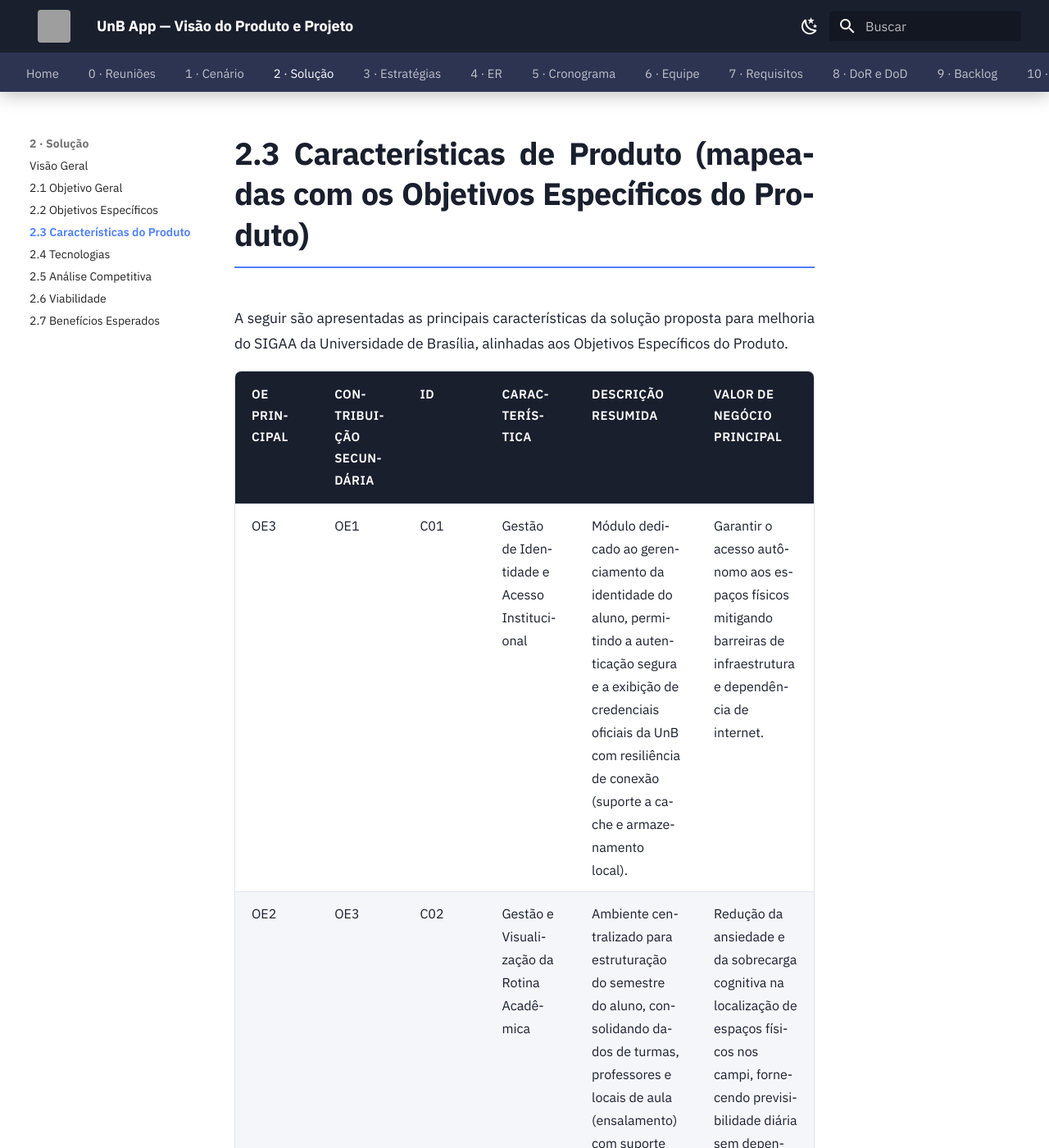
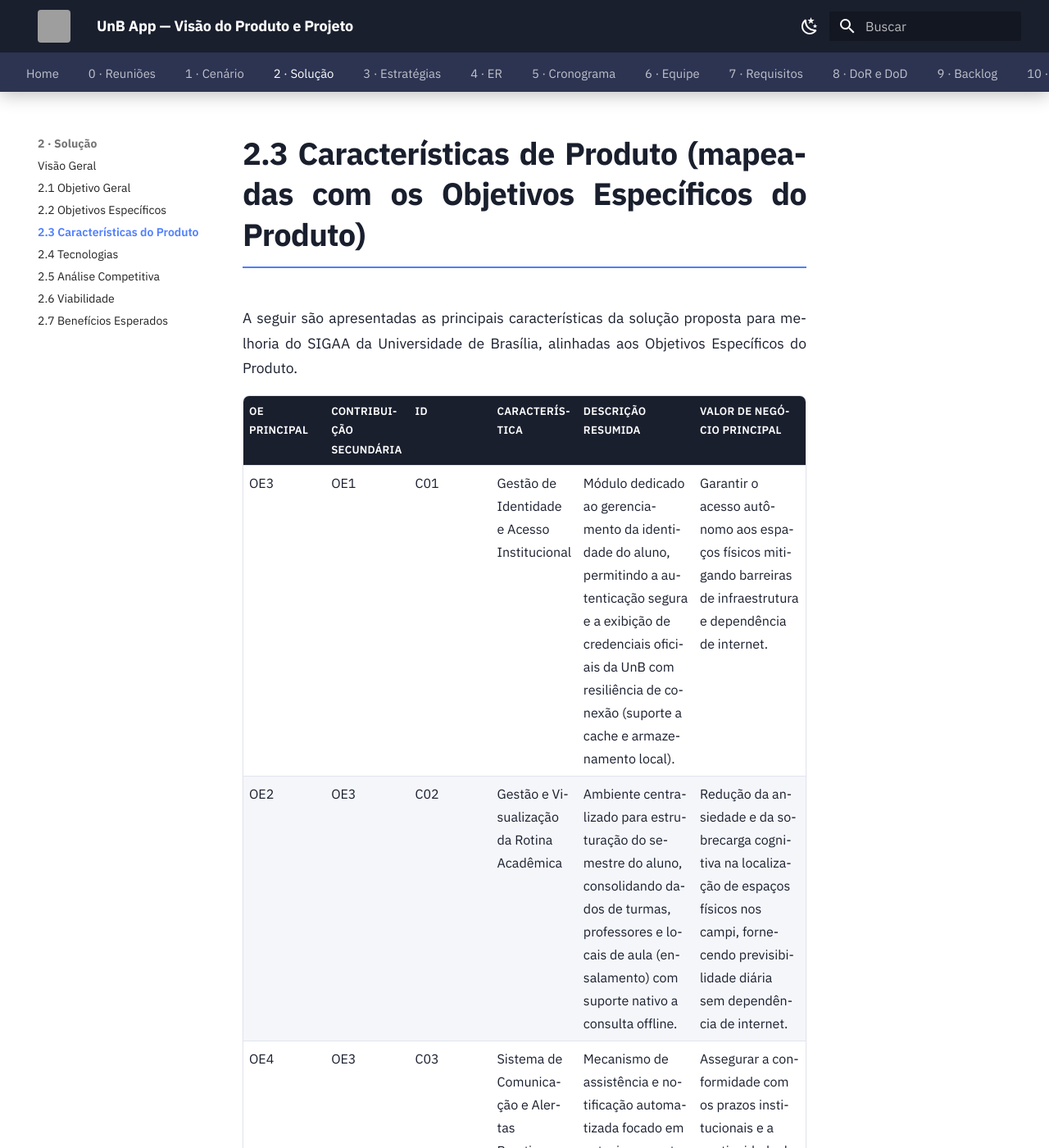
Before and after one commit to mdsreq-fga-unb/REQ-2026.1-T02-UnB-App, an MkDocs documentation site: the page built from docs/02-solucao/caracteristicas.md, in a window 1280 px wide and 1400 px high. Shown: the whole window at 82% size. Built offline with MkDocs 1.6.1 and Material for MkDocs 9.7.7, drawn with Linux system fonts in a browser that asks for light colours; some of the changed text lies outside the part shown; grey boxes are pictures that could not be loaded.

Commit message:
Revert "feat(docs): expandir o contexto de negócio e os achados da pesquisa com usuários para adaptação do SIGAA"
This reverts commit b9df67d724f06d147afd13aecad57e18af66aa07.

```diff
--- a/docs/02-solucao/caracteristicas.md
+++ b/docs/02-solucao/caracteristicas.md
@@ -2,13 +2,12 @@
 
 A seguir são apresentadas as principais características da solução proposta para melhoria do SIGAA da Universidade de Brasília, alinhadas aos Objetivos Específicos do Produto.
 
+<div class="chars-table" markdown="1">
 | OE principal | Contribuição secundária | ID | Característica | Descrição resumida | Valor de negócio principal |
 |---|---|---|---|---|---|
 | OE3 | OE1 | C01 | Gestão de Identidade e Acesso Institucional | Módulo dedicado ao gerenciamento da identidade do aluno, permitindo a autenticação segura e a exibição de credenciais oficiais da UnB com resiliência de conexão (suporte a cache e armazenamento local). | Garantir o acesso autônomo aos espaços físicos mitigando barreiras de infraestrutura e dependência de internet. |
 | OE2 | OE3 | C02 | Gestão e Visualização da Rotina Acadêmica | Ambiente centralizado para estruturação do semestre do aluno, consolidando dados de turmas, professores e locais de aula (ensalamento) com suporte nativo a consulta offline. | Redução da ansiedade e da sobrecarga cognitiva na localização de espaços físicos nos campi, fornecendo previsibilidade diária sem dependência de internet. |
 | OE4 | OE3 | C03 | Sistema de Comunicação e Alertas Proativos | Mecanismo de assistência e notificação automatizada focado em antecipar eventos críticos, com ênfase nos períodos de oferta de disciplinas e consolidação de matrículas. | Assegurar a conformidade com os prazos institucionais e a continuidade da jornada educacional, mitigando o risco de perda de semestre decorrente da falta de acompanhamento manual e contínuo da plataforma por parte do usuário. |
 | OE5 | OE1, OE4 | C04 | Central de Acolhimento e Letramento Digital | Módulo integrado de capacitação contínua e suporte contextualizado, projetado para prover fluxos guiados e orientações interativas que conduzam o discente na execução autônoma de tarefas acadêmicas, desde o primeiro acesso até a navegação rotineira na plataforma. | Acelerar a curva de aprendizagem tecnológica e mitigar a frustração no contato inicial com o ecossistema digital, reduzindo drasticamente a dependência de terceiros para a operação do sistema. |
-| OE3 | OE1 | C05 | Gestão de Acesso a Serviços Universitários (RU e Biblioteca) | Consolidação de dados vitais (QR Codes institucionais) mantidos em cache para rápida apresentação em terminais. | Permitir o consumo autônomo de serviços essenciais sem barreiras de infraestrutura. |
-| OE1 | OE2 | C06 | Módulo de Acompanhamento de Desempenho | Ambiente focado na exibição do histórico escolar e das notas. | Promover a autonomia do aluno na consulta de notas, eliminando a necessidade de solicitar ajuda a familiares. |
-| OE1 | OE3 | C07 | Central de armazenamento de Documentos | Módulo focado no salvamento local e na organização de atestados e documentos oficiais da instituição, permitindo que o estudante consulte e apresente seus arquivos diretamente do dispositivo móvel a qualquer momento, mesmo quando estiver offline. | Garantir a independência burocrática do aluno sem depender de conexão ou terminais físicos. |
-| OE5 | OE2 | C08 | Guia de Integração para Ingressantes | Fluxo inicial de acolhimento acionado no primeiro acesso, apresentando a estrutura do aplicativo de forma ilustrativa. | Facilitar o primeiro contato com a ferramenta, reduzindo o atrito e a ansiedade dos calouros 60+. |
+
+</div>
--- a/docs/assets/stylesheets/extra.css
+++ b/docs/assets/stylesheets/extra.css
@@ -133,13 +133,6 @@
   }
 }
 
-/* Give documentation pages enough horizontal room for wide data tables. */
-@media (min-width: 1220px) {
-  .md-main__inner.md-grid {
-    max-width: min(94rem, calc(100% - 2rem));
-  }
-}
-
 /* ── Sidebar ─────────────────────────────────────────────── */
 .md-nav__title {
   font-size: .7rem;
@@ -156,8 +149,7 @@
 }
 
 /* ── Tables ──────────────────────────────────────────────── */
-.md-typeset table:not([class]),
-.md-typeset table.product-characteristics-table {
+.md-typeset table:not([class]) {
   font-size: .8rem;
   border: 1px solid var(--vpp-border);
   border-radius: 8px;
@@ -165,56 +157,27 @@
   box-shadow: 0 1px 3px rgba(0,0,0,.06);
 }
 
-/* Product characteristics table (six columns). */
-.md-typeset table.product-characteristics-table {
-  width: 100%;
-  min-width: 68rem;
-  table-layout: fixed;
-  font-size: .72rem;
+/* Tabela de Características do Produto (6 colunas — aplicado via wrapper .chars-table) */
+.chars-table table {
+  font-size: 0.7rem;
 }
 
-.md-typeset .md-typeset__scrollwrap:has(table.product-characteristics-table),
-.md-typeset .md-typeset__table:has(table.product-characteristics-table) {
-  width: 100%;
-}
-
-.md-typeset .md-typeset__scrollwrap:has(table.product-characteristics-table) {
-  margin-left: 0;
-  margin-right: 0;
-}
-
-.md-typeset table.product-characteristics-table th,
-.md-typeset table.product-characteristics-table td {
-  padding: .45rem .55rem !important;
-  overflow-wrap: break-word;
-  word-break: normal;
-}
-
-.md-typeset table.product-characteristics-table th {
-  font-size: .66rem !important;
+.chars-table th {
+  padding: .35rem .35rem !important;
+  font-size: 0.66rem !important;
   letter-spacing: .02em !important;
 }
 
-.md-typeset table.product-characteristics-table th:nth-child(1) { width: 8%; }
-.md-typeset table.product-characteristics-table th:nth-child(2) { width: 12%; }
-.md-typeset table.product-characteristics-table th:nth-child(3) { width: 6%; }
-.md-typeset table.product-characteristics-table th:nth-child(4) { width: 18%; }
-.md-typeset table.product-characteristics-table th:nth-child(5) { width: 28%; }
-.md-typeset table.product-characteristics-table th:nth-child(6) { width: 28%; }
-
-@media (max-width: 1219px) {
-  .md-typeset table.product-characteristics-table {
-    min-width: 60rem;
-  }
+.chars-table td {
+  padding: .35rem .35rem !important;
+  overflow-wrap: break-word;
 }
 
-.md-typeset table:not([class]) thead tr,
-.md-typeset table.product-characteristics-table thead tr {
+.md-typeset table:not([class]) thead tr {
   background: var(--md-primary-fg-color);
 }
 
-.md-typeset table:not([class]) thead th,
-.md-typeset table.product-characteristics-table thead th {
+.md-typeset table:not([class]) thead th {
   color: #fff;
   font-weight: 600;
   letter-spacing: .03em;
@@ -224,13 +187,11 @@
   padding: .75rem 1rem;
 }
 
-.md-typeset table:not([class]) tbody tr:nth-child(even),
-.md-typeset table.product-characteristics-table tbody tr:nth-child(even) {
+.md-typeset table:not([class]) tbody tr:nth-child(even) {
   background: var(--vpp-surface);
 }
 
-.md-typeset table:not([class]) td,
-.md-typeset table.product-characteristics-table td {
+.md-typeset table:not([class]) td {
   border-color: var(--vpp-border);
   padding: .6rem 1rem;
   vertical-align: top;
```
Also changed, not shown: docs/01-cenario/negocio.md (+2 -4 lines).
